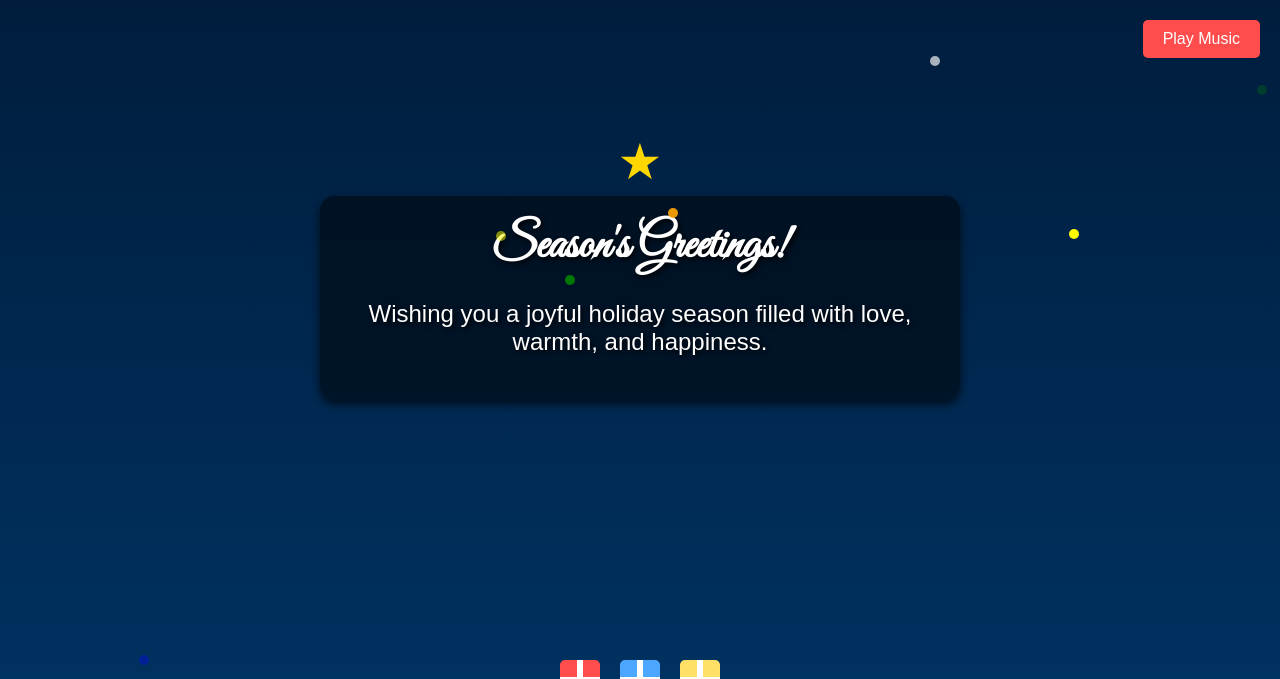
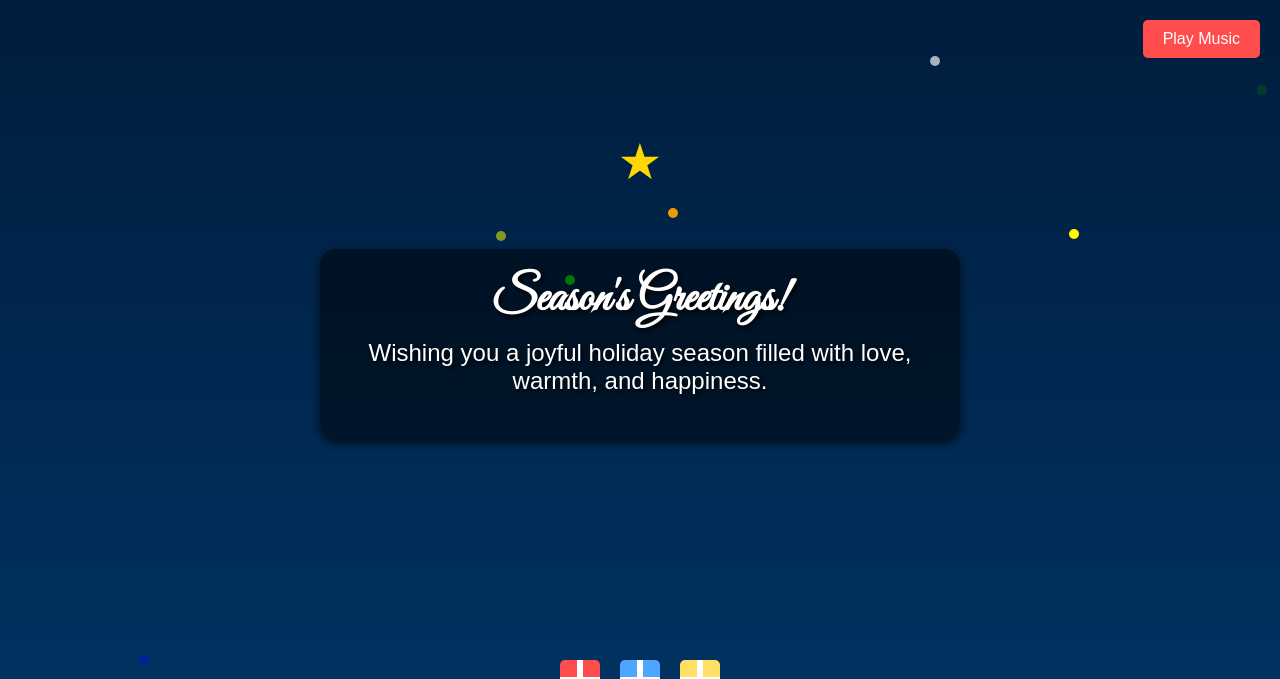
Before and after one commit to Dave-Sleek/Joyful-Noel, a PHP site: page / in a window 1280 px wide. Shown: the top 679 px of the page. Run offline with PHP 8.4, Linux system fonts and the light colour scheme.

Commit message:
Update styles.css

```diff
--- a/styles.css
+++ b/styles.css
@@ -183,7 +183,7 @@
 #greetings {
   text-align: center;
   position: absolute;
-  /* top: 20%; */
+  top: 43%;
   left: 50%;
   transform: translate(-50%, -50%);
   color: #ffffff;
@@ -204,7 +204,7 @@
 #greetings p {
   font-size: 1.5rem;
   font-family: 'Arial', sans-serif;
-  /* margin-top: 10px; */
+  margin-top: 10px;
 }
 
 /* Fade-in animation */
```
